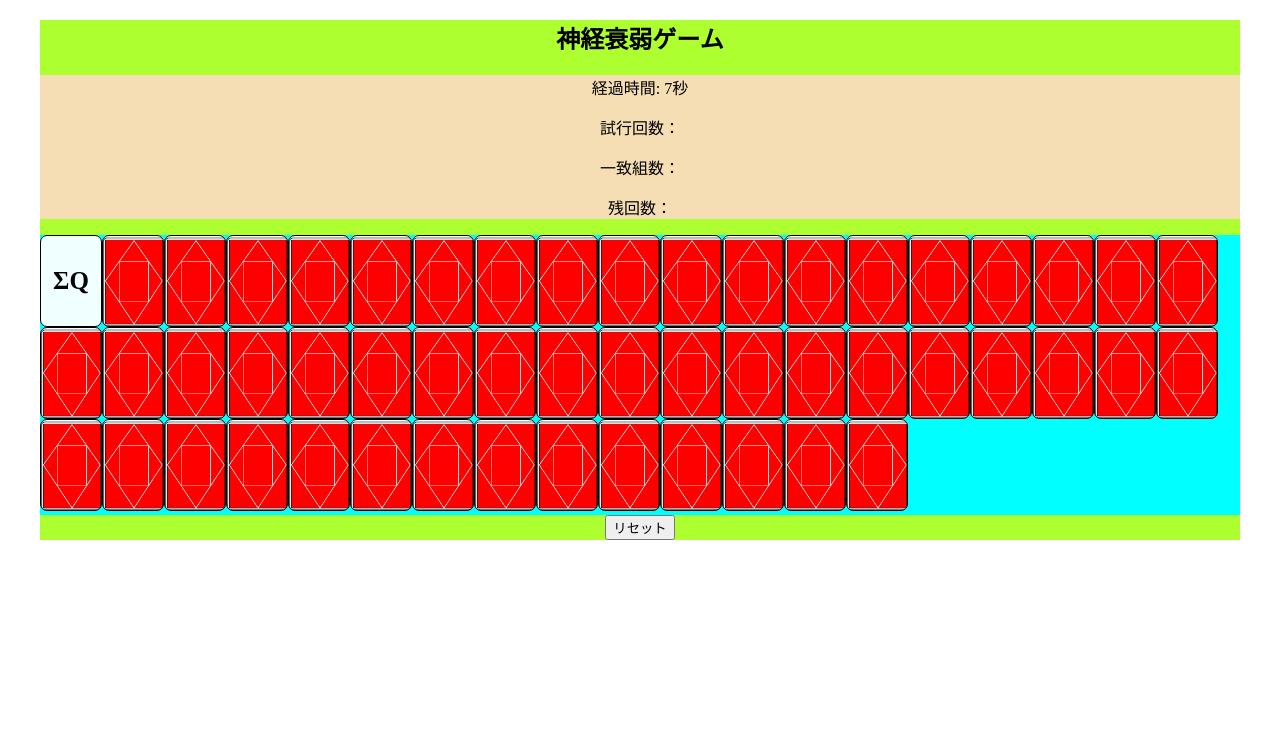
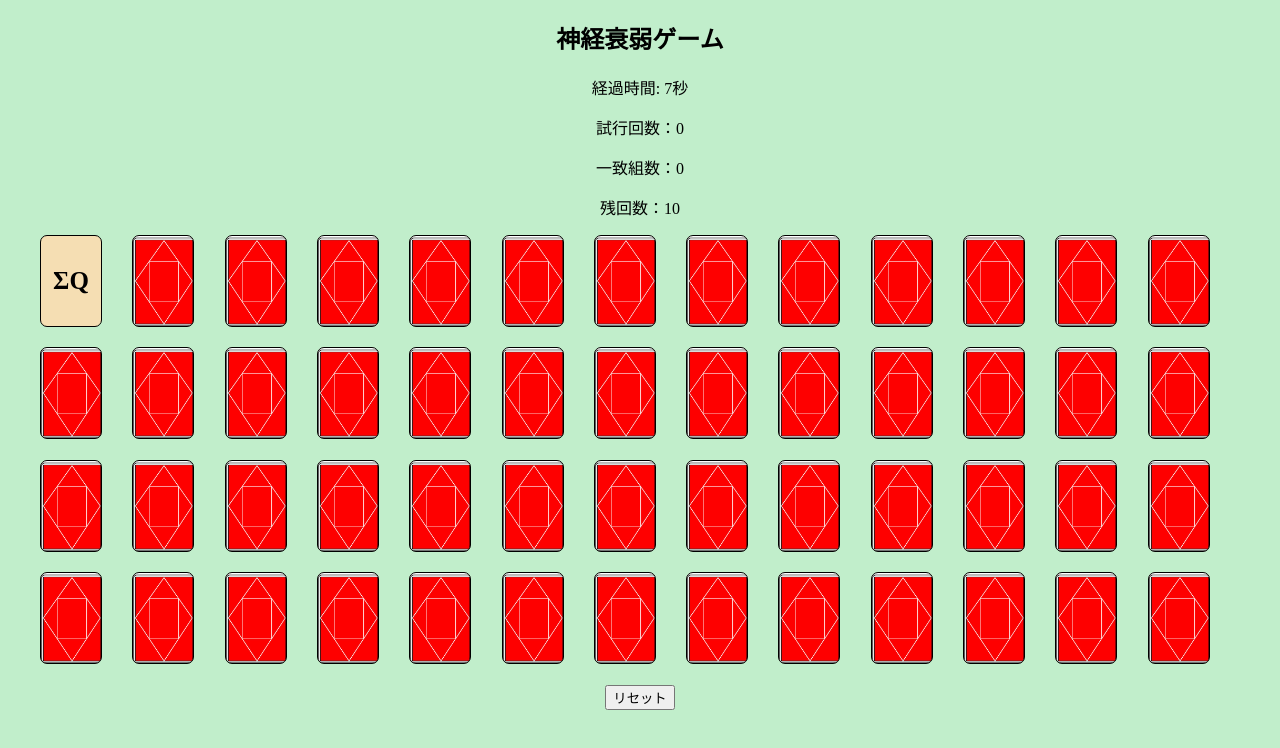
Before and after one commit to Totomomokazu/gs_janken_1103, a plain HTML site: page index.html in a window 1280 px wide. Both pictures are taken after a click on the element 71 px from the left and 280 px from the top of the page. Drawn offline with nearby package versions, Linux system fonts and the light colour scheme.

Commit message:
ノーマル神経衰弱アプリ

```diff
--- a/css/style.css
+++ b/css/style.css
@@ -1,20 +1,26 @@
+
+body{
+    /* background-image: url("../img/background-img2.png"); */
+    background-color:rgb(193, 238, 203);
+}
+
 
 
 
 .wrap{
-    background-color: greenyellow;
+    /* background-color: greenyellow; */
     width: 1200px;
-    margin: 0 auto;
-
+    margin:auto;
     /* ゲームタイトルのCSS */
     & .game_title{
         text-align: center;
+        /* color: white; */
     }
 
     /* 動的に変化させる指標のCSS */
     & .value{
         text-align: center;
-        background-color: wheat;
+        /* background-color: wheat; */
     }
 
 
@@ -22,8 +28,10 @@
     & #field{
         text-align: center;
         width: 100%;
-        height: 280px;
-        background-color: aqua;
+        height: 450px;
+        /* background-color: aqua; */
+        display: grid;/* グリッドベースという2次元の配列に変換する */
+        grid-template-columns: repeat(13, 1fr); /* グリッドの数列と行数を指定 */
     }
 
 
@@ -39,7 +47,7 @@
         font-size:25px;
         font-weight:bold;
         line-height:90px;
-        background-color: azure;
+        background-color: wheat;
     }
 
     /* トランプの裏のCSS。cardとbackというclassを割り当てているが、turn関数が実行されない限りcardクラスは表示されない。よって、backクラスのbackground-imageが適用され、トランプの裏が見えている状態になっている*/
--- a/index.html
+++ b/index.html
@@ -14,19 +14,21 @@
         </div>
 
         <div class="value">
-            <p id="time">経過時間：</p>
-            <p id="count">試行回数：</p>
-            <p id="point">一致組数：</p>
-            <p id="zankaisu">残回数：</p>
+            <p id="time">経過時間：0秒</p>
+            <p id="count">試行回数：0</p>
+            <p id="point">一致組数：0</p>
+            <p id="zankaisu">残回数：10</p>
         </div>
         <!-- ここより上は各指標の表示 ★テーブル表示にしたほうが見やすいかも -->
 
 
         <!-- ここから下はトランプの表示するフィールド -->
-        <div id="field"></div>
+        <div id="field">
+
+        </div>
 
 
-        <div class="btn">
+        <div class="btn" id="reset">
             <button>リセット</button>
         </div>
     </div>
--- a/js/app.js
+++ b/js/app.js
@@ -7,14 +7,13 @@
 // 使用する変数の宣言
 let starttime; //ゲームを開始したときの時刻
 let timer_function;//ゲーム開始から現在の時刻まで計測する変数
+let settimer=null;//turnの関数でカードが不一致だったときのコールバックまでの値を入れる関数
 let firstselect=true;//最初に選んだカードを選択
-let firstCard;
+let firstCard; //最初に選択したカードを代入するための変数
 let count=0;//試行した回数
 let match_count=0;//一致した回数
 let remaining_count = 10; //試行できる回数
 
-// test=("今や明日");
-// console.log(test)
 
 window.onload = tramp(); //window.onloadでページ読み込み時に自動的に指定した関数が実行されるらしい
 
@@ -83,6 +82,9 @@ function time_count(){ //時間を計測する関数
 }
 
 function turn(e){ //引数をeとする。カードがクリックされた時のイベントで関数が実行される
+    if(settimer!==null){//settimerに値が入っていれば実行できないように制御する関数
+        return
+    }
     let choiceCard=e.target; //クリックされたelementの情報がchoicecardに代入される
     if(choiceCard.innerHTML===""){
         choiceCard.className= "card"; //class名をbackからcardに変更
@@ -100,14 +102,25 @@ function turn(e){ //引数をeとする。カードがクリックされた時
         if(firstCard.cardFace.substr(-1)===choiceCard.cardFace.substr(-1)){ //1回目に選択したカードの後ろの文字と2回目に選択したカードの後ろの文字が一致した場合
             match_count ++
             $("#point").html("一致組数："+match_count)
+
             choiceCard.className="card comp";
             firstCard.className="card comp"
+
         }else{ //2回目に選択したカードが一致しない場合
-            choiceCard.className="card back"
-            firstCard.className="card back"
-            choiceCard.innerHTML = "";
-            firstCard.innerHTML = "";
+            settimer=setTimeout(function(){
+                choiceCard.className="card back"
+                firstCard.className="card back"
+                choiceCard.innerHTML = "";
+                firstCard.innerHTML = "";
+                settimer=null
+                },700)
         }
         firstselect=true
     }
 }
+
+$(document).ready(function() {
+    $("#reset").click(function() {
+        location.reload();  // ブラウザのリロード
+    });
+});
```
Also changed, not shown: img/background-img.gif (added), 4 other files.
